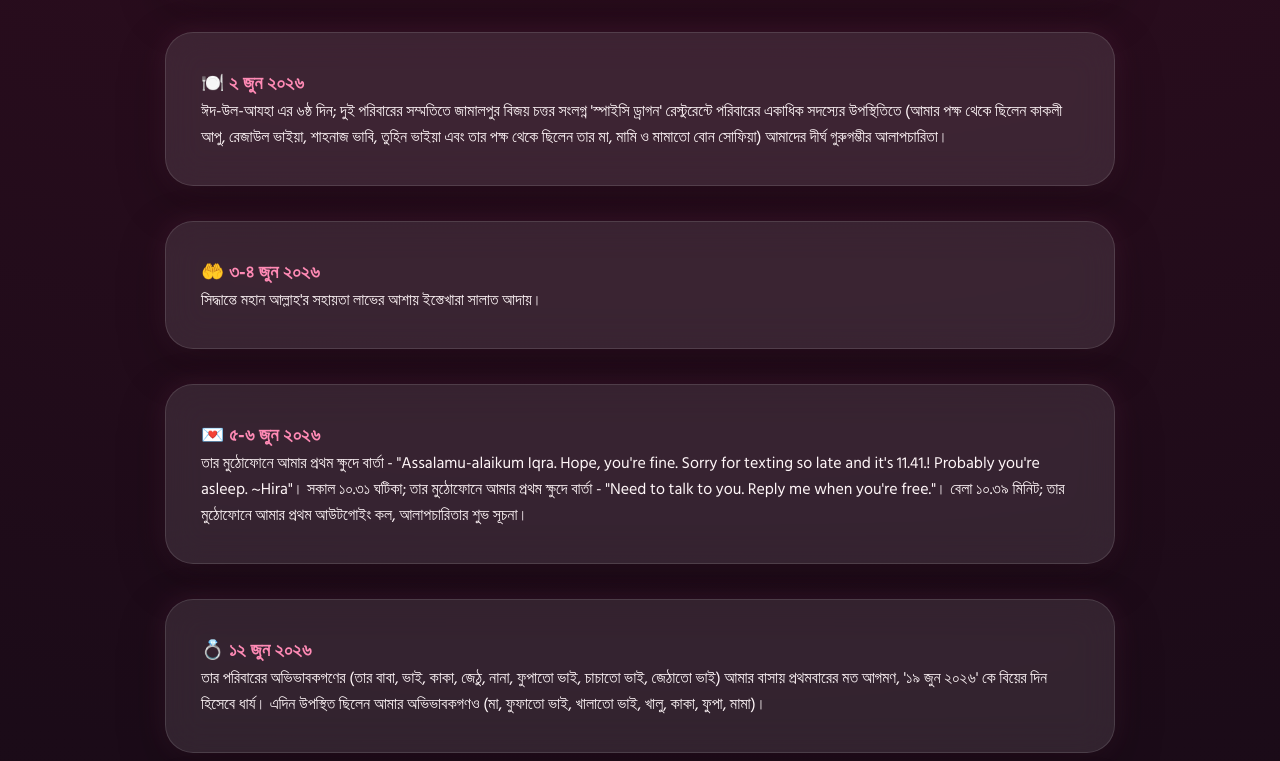
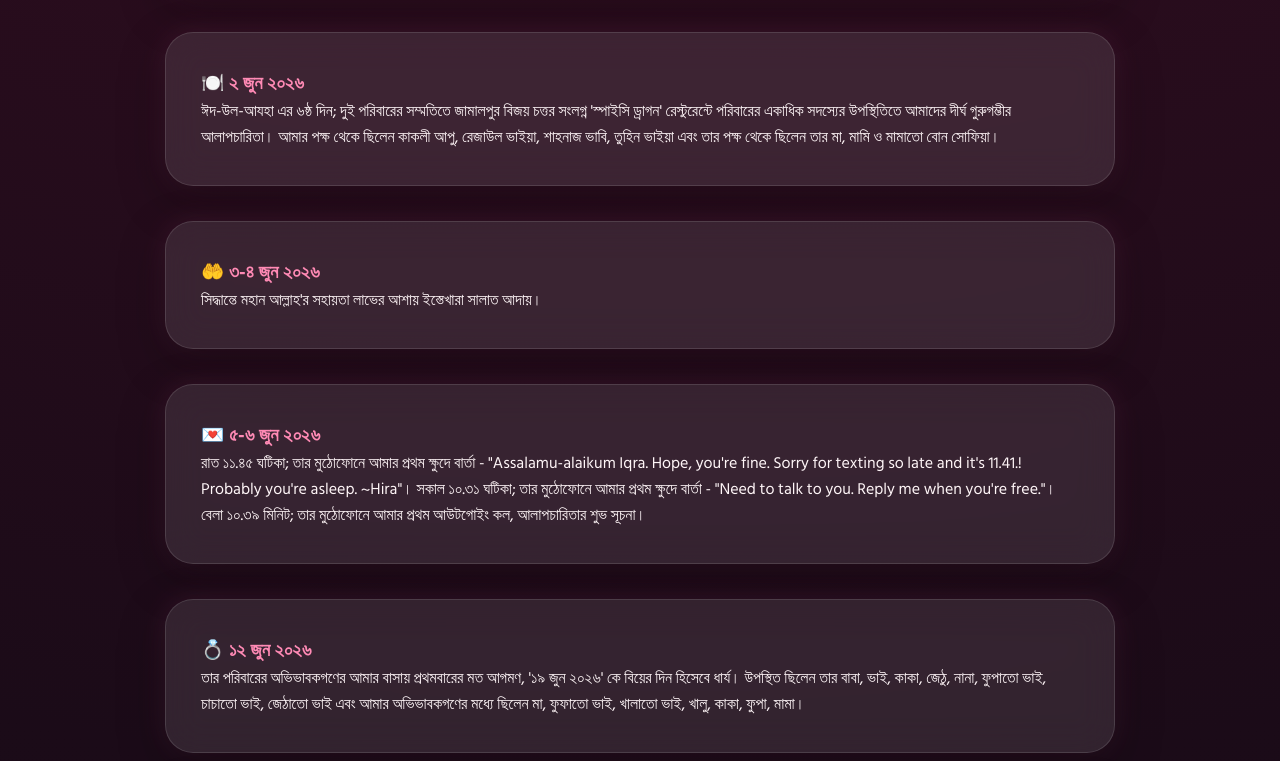
Before and after one commit to iqbalhhasan/19JUNE2026, a plain HTML site: page index.html in a window 1280 px wide. Shown: the part 1779-2540 px from the top of the page. Drawn offline with Linux system fonts and the light colour scheme.

Commit message:
Update index.html

```diff
--- a/index.html
+++ b/index.html
@@ -98,10 +98,10 @@
 <div class="timeline-card"><h3>🌷 ১৪ জানুয়ারি ২০২৬</h3><p>মায়ের মুখে প্রথম শুনি ‘ইকরা’ নামের একটি মেয়ের ভূয়সী প্রশংসা।</p></div>
 <div class="timeline-card"><h3>📞 ২৪ ফেব্রুয়ারি ২০২৬</h3><p>প্রথমবারের মত আসে তার পরিবারের একজন (জেঠাতো ভাই সাকিব ভাই) এর ফোনকল, কুশলাদি বিনিময় শেষে বিনিময় হয় বায়োডাটা ও একটি ছবি।</p></div>
 <div class="timeline-card"><h3>🌙 ২৪ মার্চ ২০২৬</h3><p>পঈদ-উল-ফিতর এর তৃতীয় দিন; আমার অভিভাবক হিসেবে রেজাউল ভাইয়া (ফুপাতো ভাই) এবং মৌরিকে নিয়ে তার বাড়িতে প্রথম গমণ, প্রথম দর্শন ও প্রথম ভালোলাগা।</p></div>
-<div class="timeline-card"><h3>🍽️ ২ জুন ২০২৬</h3><p>ঈদ-উল-আযহা এর ৬ষ্ঠ দিন; দুই পরিবারের সম্মতিতে জামালপুর বিজয় চত্তর সংলগ্ন 'স্পাইসি ড্রাগন' রেস্টুরেন্টে পরিবারের একাধিক সদস্যের উপস্থিতিতে (আমার পক্ষ থেকে ছিলেন কাকলী আপু, রেজাউল ভাইয়া, শাহনাজ ভাবি, তুহিন ভাইয়া এবং তার পক্ষ থেকে ছিলেন তার মা, মামি ও মামাতো বোন সোফিয়া) আমাদের দীর্ঘ গুরুগম্ভীর আলাপচারিতা।</p></div>
+<div class="timeline-card"><h3>🍽️ ২ জুন ২০২৬</h3><p>ঈদ-উল-আযহা এর ৬ষ্ঠ দিন; দুই পরিবারের সম্মতিতে জামালপুর বিজয় চত্তর সংলগ্ন 'স্পাইসি ড্রাগন' রেস্টুরেন্টে পরিবারের একাধিক সদস্যের উপস্থিতিতে আমাদের দীর্ঘ গুরুগম্ভীর আলাপচারিতা। আমার পক্ষ থেকে ছিলেন কাকলী আপু, রেজাউল ভাইয়া, শাহনাজ ভাবি, তুহিন ভাইয়া এবং তার পক্ষ থেকে ছিলেন তার মা, মামি ও মামাতো বোন সোফিয়া। </p></div>
 <div class="timeline-card"><h3>🤲 ৩-৪ জুন ২০২৬</h3><p>সিদ্ধান্তে মহান আল্লাহ'র সহায়তা লাভের আশায় ইস্তেখারা সালাত আদায়।</p></div>
-<div class="timeline-card"><h3>💌 ৫-৬ জুন ২০২৬</h3><p>তার মুঠোফোনে আমার প্রথম ক্ষুদে বার্তা - "Assalamu-alaikum Iqra. Hope, you're fine. Sorry for texting so late and it's 11.41.! Probably you're asleep. ~Hira"। সকাল ১০.৩১ ঘটিকা; তার মুঠোফোনে আমার প্রথম ক্ষুদে বার্তা - "Need to talk to you. Reply me when you're free."। বেলা ১০.৩৯ মিনিট; তার মুঠোফোনে আমার প্রথম আউটগোইং কল, আলাপচারিতার শুভ সূচনা।</p></div>
-<div class="timeline-card"><h3>💍 ১২ জুন ২০২৬</h3><p>তার পরিবারের অভিভাবকগণের (তার বাবা, ভাই, কাকা, জেঠু, নানা, ফুপাতো ভাই, চাচাতো ভাই, জেঠাতো ভাই) আমার বাসায় প্রথমবারের মত আগমণ, '১৯ জুন ২০২৬' কে বিয়ের দিন হিসেবে ধার্য। এদিন উপস্থিত ছিলেন আমার অভিভাবকগণও (মা, ফুফাতো ভাই, খালাতো ভাই, খালু, কাকা, ফুপা, মামা)।</p></div>
+<div class="timeline-card"><h3>💌 ৫-৬ জুন ২০২৬</h3><p>রাত ১১.৪৫ ঘটিকা; তার মুঠোফোনে আমার প্রথম ক্ষুদে বার্তা - "Assalamu-alaikum Iqra. Hope, you're fine. Sorry for texting so late and it's 11.41.! Probably you're asleep. ~Hira"। সকাল ১০.৩১ ঘটিকা; তার মুঠোফোনে আমার প্রথম ক্ষুদে বার্তা - "Need to talk to you. Reply me when you're free."। বেলা ১০.৩৯ মিনিট; তার মুঠোফোনে আমার প্রথম আউটগোইং কল, আলাপচারিতার শুভ সূচনা।</p></div>
+<div class="timeline-card"><h3>💍 ১২ জুন ২০২৬</h3><p>তার পরিবারের অভিভাবকগণের আমার বাসায় প্রথমবারের মত আগমণ, '১৯ জুন ২০২৬' কে বিয়ের দিন হিসেবে ধার্য। উপস্থিত ছিলেন তার বাবা, ভাই, কাকা, জেঠু, নানা, ফুপাতো ভাই, চাচাতো ভাই, জেঠাতো ভাই এবং আমার অভিভাবকগণের মধ্যে ছিলেন মা, ফুফাতো ভাই, খালাতো ভাই, খালু, কাকা, ফুপা, মামা।</p></div>
 <div class="timeline-card"><h3>❤️ ১৯ জুন ২০২৬</h3><p>সকল জল্পনা কল্পনার অবসান ঘটিয়ে অবশেষে আমাদের চারটি হাতকে করে দেওয়া হলো এক, আমরা পদার্পন করলাম জীবনের নতুন এক অধ্যায়ে।</p></div>
 
 <div class="letter">
```
